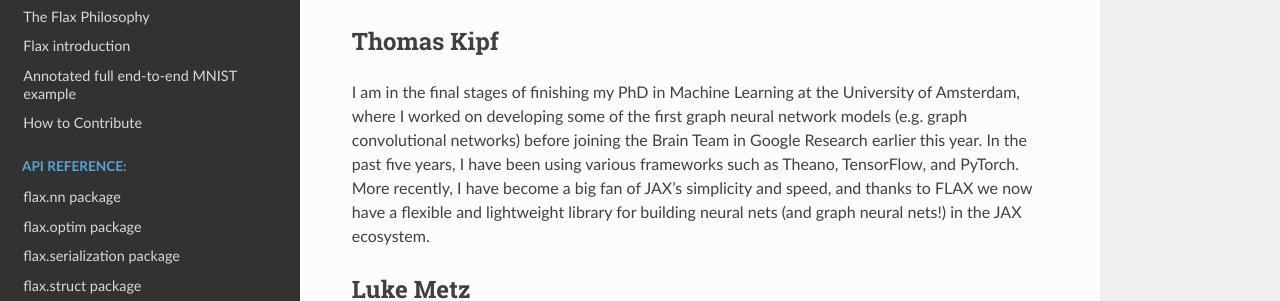
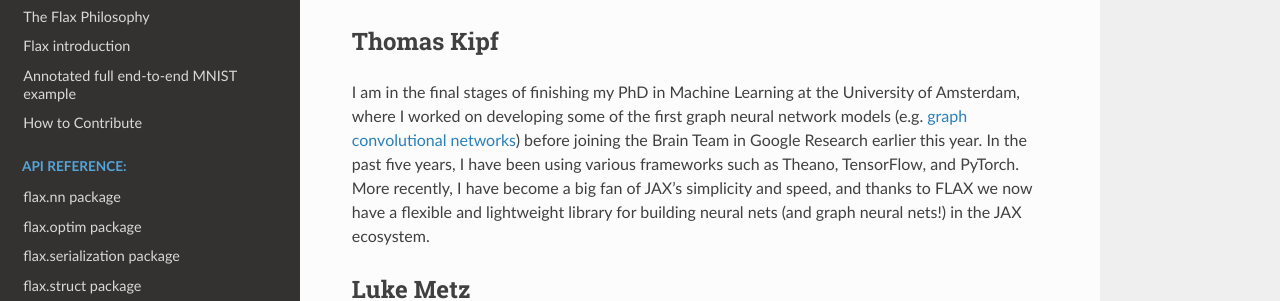
Before and after one commit to google/flax, a Sphinx documentation site: the page built from docs/testimonials.md, in a window 1280 px wide and 1314 px high. Shown: the part 135-436 px from the top of the window. Built offline with Sphinx 7.4.7 and the Read the Docs theme 2.0.0, drawn with Linux system fonts in a browser that asks for light colours; part of the change alters nothing that is shown.

```diff
--- a/docs/testimonials.md
+++ b/docs/testimonials.md
@@ -2,7 +2,7 @@
 
 ## Thomas Kipf
 
-I am in the final stages of finishing my PhD in Machine Learning at the University of Amsterdam, where I worked on developing some of the first graph neural network models (e.g. graph convolutional networks) before joining the Brain Team in Google Research earlier this year. In the past five years, I have been using various frameworks such as Theano, TensorFlow, and PyTorch. More recently, I have become a big fan of JAX’s simplicity and speed, and thanks to FLAX we now have a flexible and lightweight library for building neural nets (and graph neural nets!) in the JAX ecosystem.
+I am in the final stages of finishing my PhD in Machine Learning at the University of Amsterdam, where I worked on developing some of the first graph neural network models (e.g. [graph convolutional networks](https://arxiv.org/abs/1609.02907)) before joining the Brain Team in Google Research earlier this year. In the past five years, I have been using various frameworks such as Theano, TensorFlow, and PyTorch. More recently, I have become a big fan of JAX’s simplicity and speed, and thanks to FLAX we now have a flexible and lightweight library for building neural nets (and graph neural nets!) in the JAX ecosystem.
 
 ## Luke Metz
 
```
